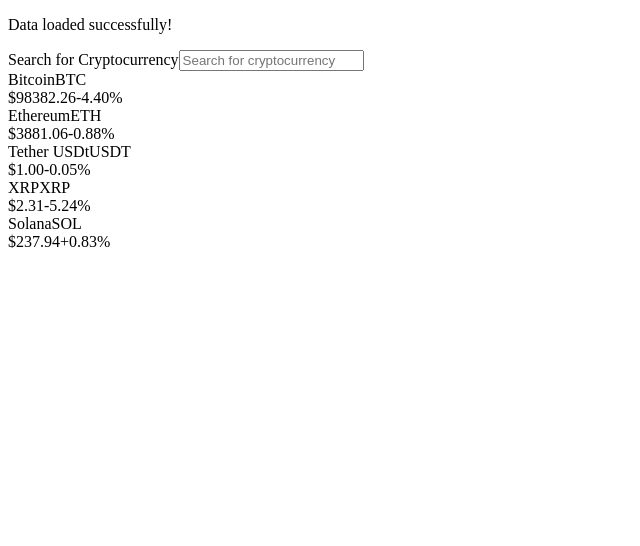
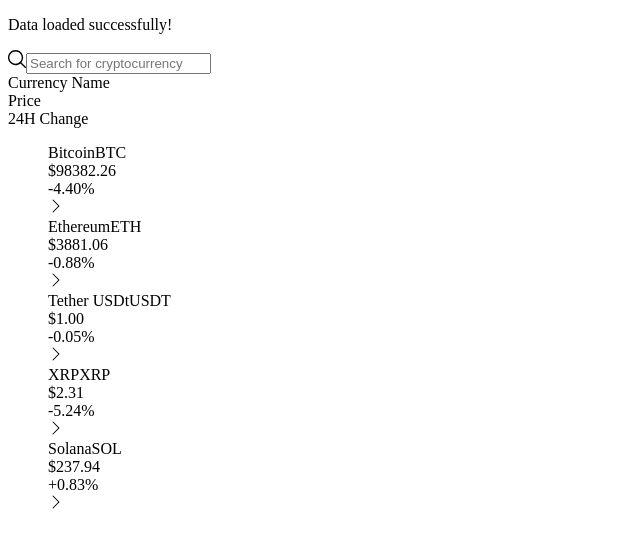
Before and after one commit to knnthgms/crypto-price-guide, a React (Vite) app: page / in a window 1280 px wide. Shown: the top 546 px of the page, without its empty margins (0-640 px from the left). Built offline with nearby package versions, Linux system fonts and the light colour scheme; no server answers.

Commit message:
Working part 1

```diff
--- a/src/components/App.tsx
+++ b/src/components/App.tsx
@@ -7,11 +7,13 @@
 function App() {
   return (
     <CryptoProvider>
-      <div className="relative flex min-h-screen flex-col items-center justify-center space-y-8 bg-gray-100 p-6">
-        <StatusMessage />
-        <SearchBar />
-        <CurrencyList />
-        <RecentSearches />
+      <div className="relative flex min-h-screen flex-col items-center bg-gray-100 p-4 sm:p-6">
+        <div className="w-full max-w-4xl space-y-4 rounded-lg bg-white p-4 shadow-lg sm:p-6">
+          <StatusMessage />
+          <SearchBar />
+          <RecentSearches />
+          <CurrencyList />
+        </div>
       </div>
     </CryptoProvider>
   )
--- a/src/components/CurrencyItem/index.tsx
+++ b/src/components/CurrencyItem/index.tsx
@@ -9,7 +9,7 @@
   return (
     <div
       onClick={onSelect}
-      className="flex cursor-pointer items-center justify-between rounded-md border p-4 shadow transition hover:bg-gray-50"
+      className="grid cursor-pointer grid-cols-3 items-center border-b p-4 hover:bg-gray-50"
     >
       <div className="flex flex-col">
         <span className="text-lg font-bold text-gray-800">{data.name}</span>
@@ -17,19 +17,36 @@
       </div>
 
       <div className="flex flex-col items-end">
-        <span className="text-lg font-medium text-green-600">
+        <span className="text-lg font-medium text-gray-900">
           ${data.quote.USD.price.toFixed(2)}
         </span>
+      </div>
+
+      <div className="flex items-center justify-end space-x-4">
         <span
           className={`text-sm font-semibold ${
             data.quote.USD.percent_change_24h >= 0
-              ? 'text-green-500'
-              : 'text-red-500'
+              ? 'text-green-600'
+              : 'text-red-600'
           }`}
         >
           {data.quote.USD.percent_change_24h >= 0 ? '+' : ''}
           {data.quote.USD.percent_change_24h.toFixed(2)}%
         </span>
+        <div className="text-gray-400">
+          <svg
+            xmlns="http://www.w3.org/2000/svg"
+            width="16"
+            height="16"
+            fill="currentColor"
+            viewBox="0 0 16 16"
+          >
+            <path
+              fillRule="evenodd"
+              d="M4.646 1.646a.5.5 0 0 1 .708 0l6 6a.5.5 0 0 1 0 .708l-6 6a.5.5 0 0 1-.708-.708L10.293 8 4.646 2.354a.5.5 0 0 1 0-.708"
+            />
+          </svg>
+        </div>
       </div>
     </div>
   )
--- a/src/components/CurrencyList/index.tsx
+++ b/src/components/CurrencyList/index.tsx
@@ -1,4 +1,3 @@
-import React from 'react'
 import CurrencyItem from 'components/CurrencyItem'
 import { useCrypto } from 'context/CryptoProvider'
 
@@ -10,17 +9,26 @@
   }
 
   return (
-    <div className="space-y-4 rounded-lg bg-gray-50 p-4 shadow-md">
+    <div className="overflow-hidden rounded-lg bg-gray-50 shadow-md">
+      <div className="bg-gray-200 px-4 py-2 text-sm font-semibold text-gray-700">
+        <div className="grid grid-cols-3 items-center pr-2">
+          <div>Currency Name</div>
+          <div className="text-right">Price</div>
+          <div className="text-right">24H Change</div>
+        </div>
+      </div>
       {filteredCryptocurrencies.length > 0 ? (
-        filteredCryptocurrencies.map((item) => (
-          <CurrencyItem
-            data={item}
-            key={item.id}
-            onSelect={() => onSelectItem(item.name)}
-          />
-        ))
+        <ul>
+          {filteredCryptocurrencies.map((item) => (
+            <CurrencyItem
+              key={item.id}
+              data={item}
+              onSelect={() => onSelectItem(item.name)}
+            />
+          ))}
+        </ul>
       ) : (
-        <p className="text-center text-gray-500">No results found.</p>
+        <p className="py-4 text-center text-gray-500">No results found.</p>
       )}
     </div>
   )
--- a/src/components/SearchBar/index.tsx
+++ b/src/components/SearchBar/index.tsx
@@ -9,22 +9,25 @@
   }
 
   return (
-    <form className="w-full max-w-md space-y-4">
-      <label className="block text-lg font-bold text-gray-700">
-        Search for Cryptocurrency
-      </label>
-      <input
-        type="text"
-        value={searchTerm}
-        onChange={handleInputChange}
-        disabled={loading}
-        placeholder="Search for cryptocurrency"
-        className={`w-full rounded-md border p-4 text-lg shadow-sm focus:ring-2 ${
-          loading
-            ? 'cursor-not-allowed bg-gray-200 text-gray-500'
-            : 'border-gray-300 focus:border-blue-500 focus:ring-blue-500'
-        }`}
-      />
+    <form className="w-full max-w-md space-y-2">
+      <div className="mx-auto flex max-w-md overflow-hidden border-b border-[#333] bg-white px-4 py-3 font-[sans-serif] focus-within:border-blue-500">
+        <svg
+          xmlns="http://www.w3.org/2000/svg"
+          viewBox="0 0 192.904 192.904"
+          width="18px"
+          className="mr-3 fill-gray-600"
+        >
+          <path d="m190.707 180.101-47.078-47.077c11.702-14.072 18.752-32.142 18.752-51.831C162.381 36.423 125.959 0 81.191 0 36.422 0 0 36.423 0 81.193c0 44.767 36.422 81.187 81.191 81.187 19.688 0 37.759-7.049 51.831-18.751l47.079 47.078a7.474 7.474 0 0 0 5.303 2.197 7.498 7.498 0 0 0 5.303-12.803zM15 81.193C15 44.694 44.693 15 81.191 15c36.497 0 66.189 29.694 66.189 66.193 0 36.496-29.692 66.187-66.189 66.187C44.693 147.38 15 117.689 15 81.193z"></path>
+        </svg>
+        <input
+          value={searchTerm}
+          disabled={loading}
+          onChange={handleInputChange}
+          type="text"
+          placeholder="Search for cryptocurrency"
+          className="w-full text-sm outline-none"
+        />
+      </div>
     </form>
   )
 }
--- a/src/components/StatusMessage/index.tsx
+++ b/src/components/StatusMessage/index.tsx
@@ -5,7 +5,7 @@
 
   if (loading) {
     return (
-      <p className="animate-pulse text-lg font-semibold text-blue-600">
+      <p className="animate-pulse text-sm font-semibold text-blue-600">
         Fetching data...
       </p>
     )
@@ -13,14 +13,14 @@
 
   if (error) {
     return (
-      <p className="text-lg font-semibold text-red-600">
+      <p className="text-sm font-semibold text-red-600">
         Error fetching data: {error.message}
       </p>
     )
   }
 
   return (
-    <p className="text-lg font-semibold text-green-600">
+    <p className="text-sm font-semibold text-green-600">
       Data loaded successfully!
     </p>
   )
```
